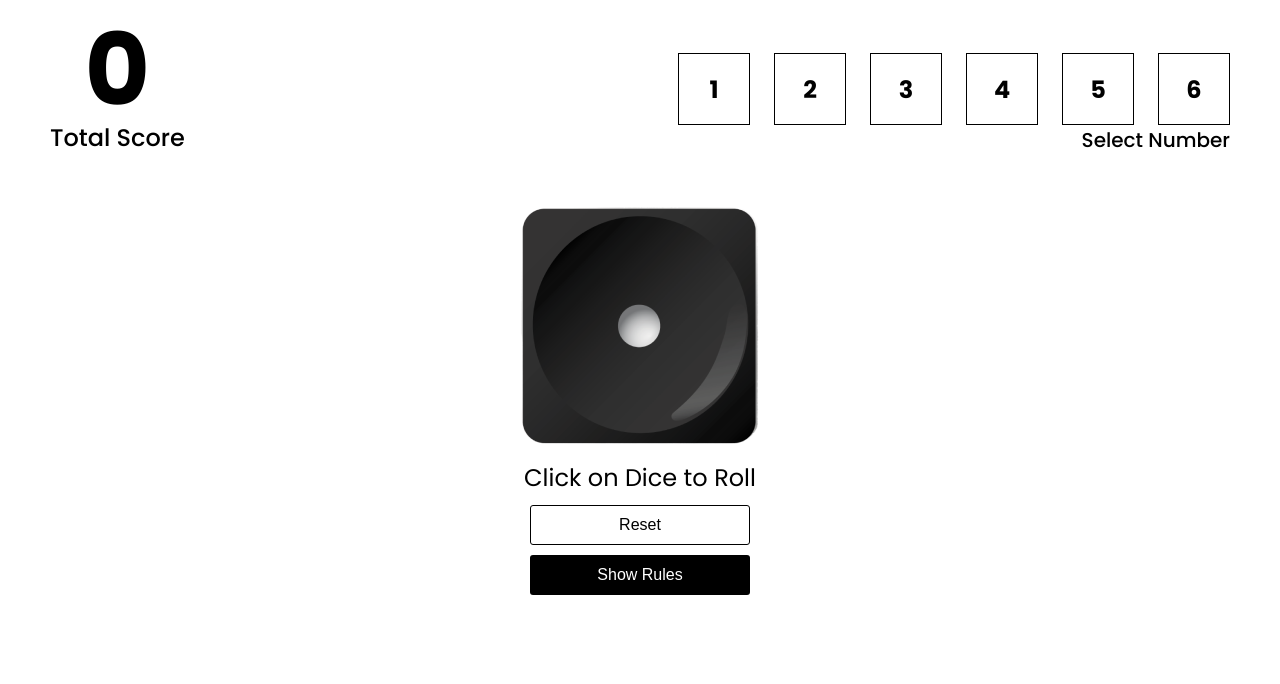
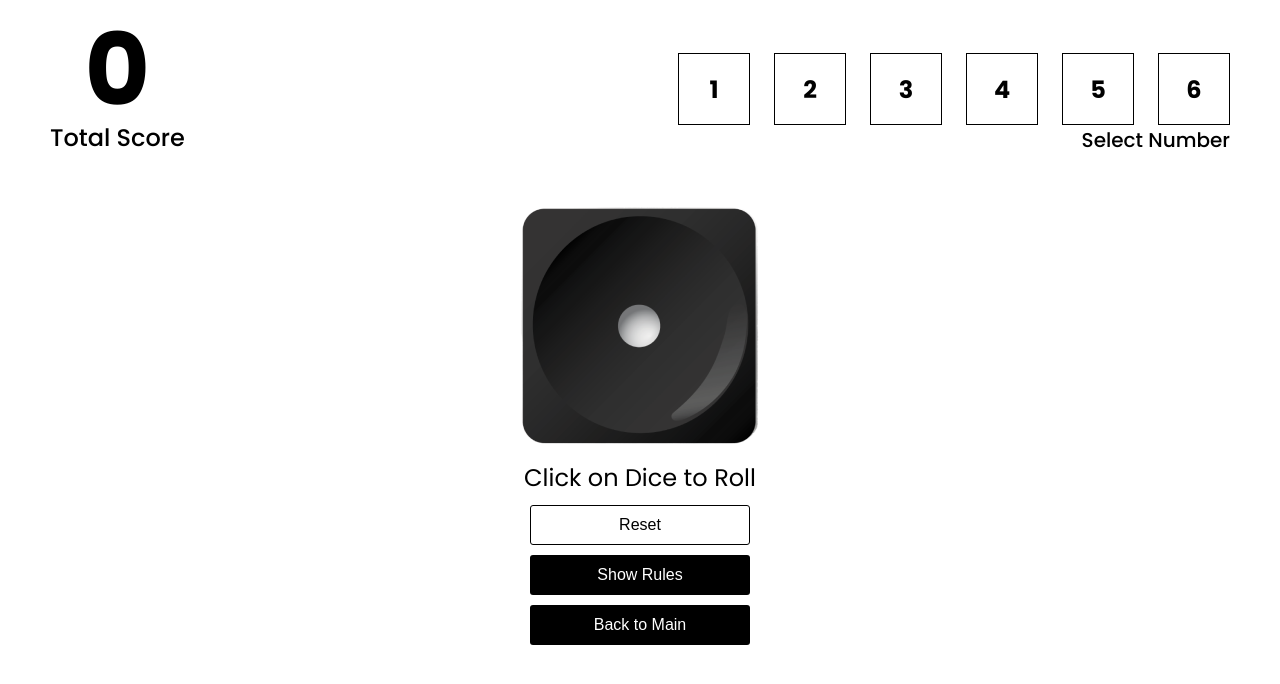
Before and after one commit to Deepak8519M/React-Js-Projects-7-DSMCoding, a React (Vite) app in the folder Project3/: page / in a window 1280 px wide. Both pictures are taken after a click on the button "Play Now". Shown: the top 684 px of the page. Built offline with nearby package versions, Linux system fonts and the light colour scheme.

Commit message:
may be final commit

```diff
--- a/Project3/src/App.jsx
+++ b/Project3/src/App.jsx
@@ -10,7 +10,13 @@ function App() {
     setIsGameStarted((prev) => !prev);
   };
   return (
-    <>{isGameStarted ? <GamePlay /> : <StartGame toggle={toggleGamePlay} />}</>
+    <>
+      {isGameStarted ? (
+        <GamePlay toggle={toggleGamePlay} />
+      ) : (
+        <StartGame toggle={toggleGamePlay} />
+      )}
+    </>
   );
 }
 
--- a/Project3/src/components/GamePlay.jsx
+++ b/Project3/src/components/GamePlay.jsx
@@ -6,8 +6,9 @@ import { useState } from "react";
 import { Button, OutlineButton } from "../styled/Button";
 import Rules from "./Rules";
 
-function GamePlay() {
+function GamePlay({ toggle }) {
   const [score, setScore] = useState(0);
+
   const [selectedNumber, setSelectedNumber] = useState();
   const [currentDice, setCurrentDice] = useState(1);
   const [error, setError] = useState("");
@@ -60,6 +61,7 @@ function GamePlay() {
           {" "}
           {showRules ? "Hide Rules" : "Show Rules"}{" "}
         </Button>
+        <Button onClick={toggle}>Back to Main</Button>
       </div>
       {showRules && <Rules />}
     </MainContainer>
--- a/Project3/src/components/Rules.jsx
+++ b/Project3/src/components/Rules.jsx
@@ -39,4 +39,7 @@ const RulesContainer = styled.div`
   .text {
     margin-top: 24px;
   }
+  .text p {
+    font-size: 18px;
+  }
 `;
```
